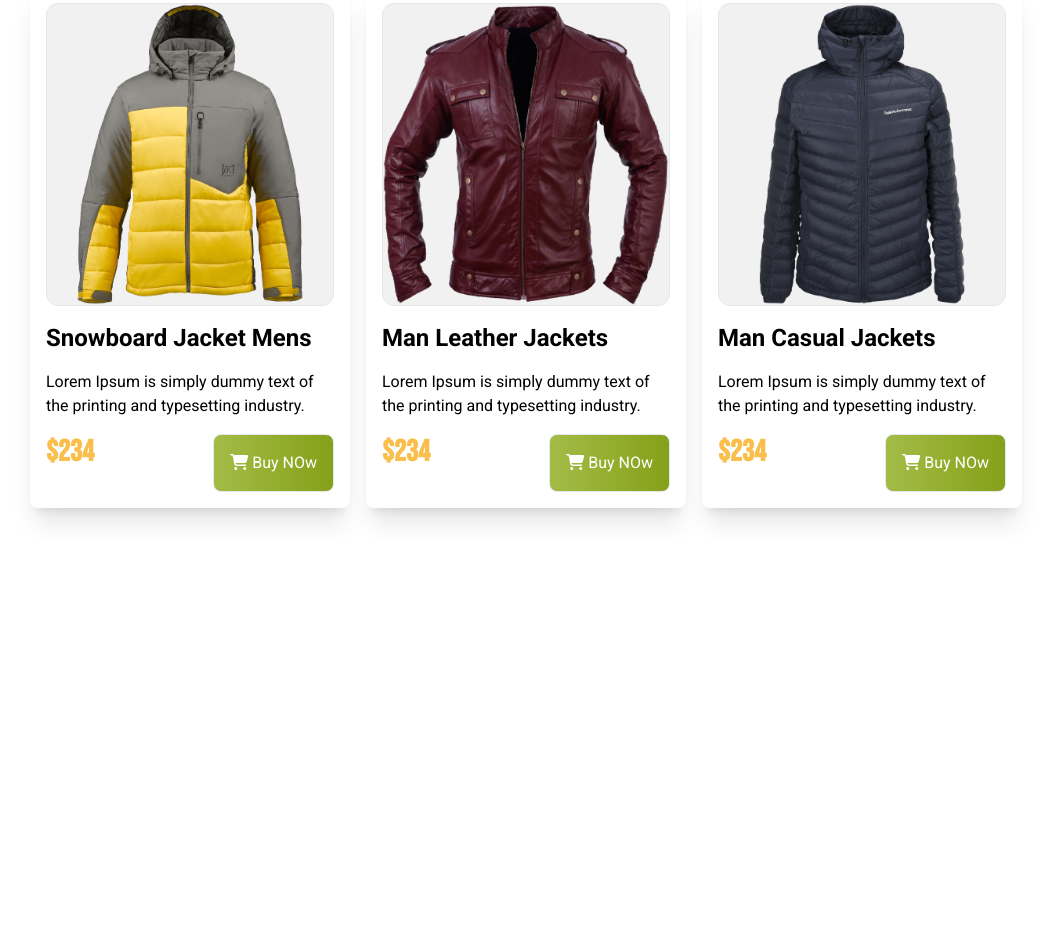
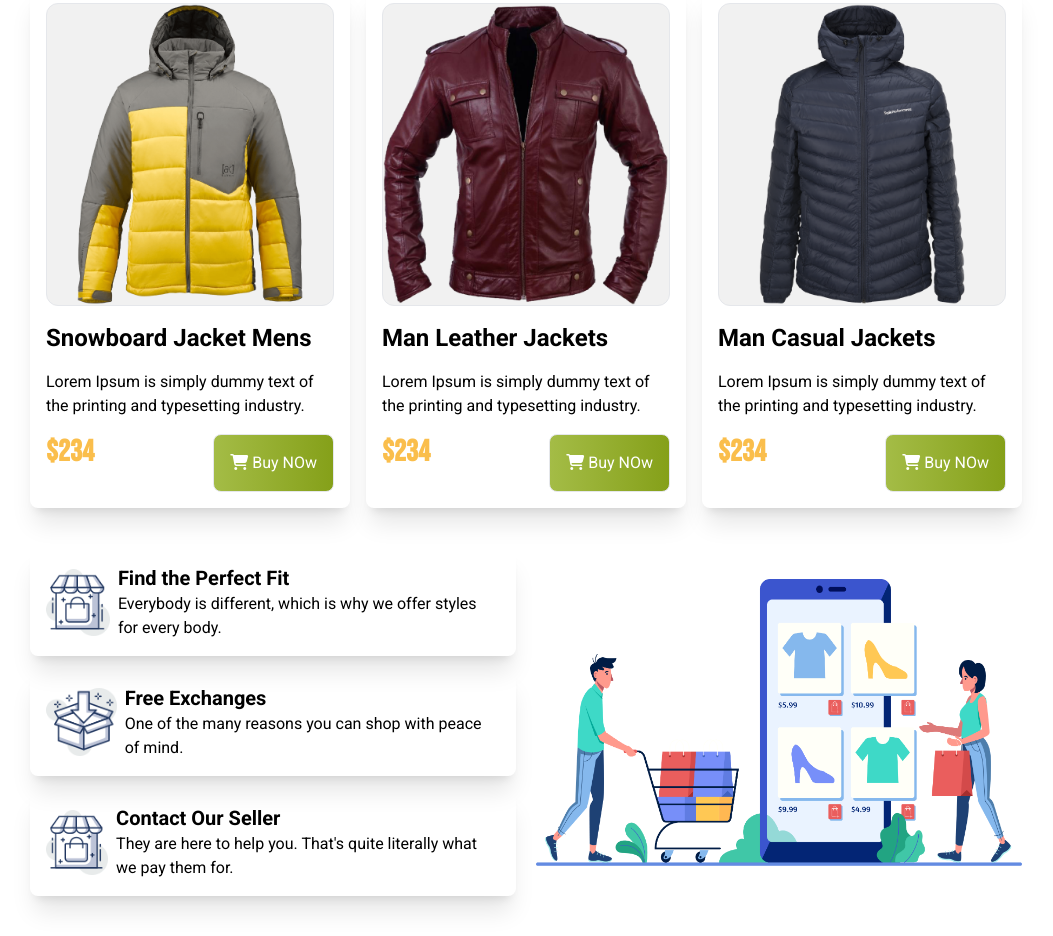
Before and after one commit to AsifaJahanSafa/Fashion-Penguin, a plain HTML site: page index.html in a window 1280 px wide. Shown: the part 1302-2238 px from the top of the page, without its empty margins (114-1167 px from the left). Before the commit the page ends 1850 px from the top, so only its background shows below. Drawn offline with nearby package versions, Linux system fonts and the light colour scheme.

Commit message:
added last section

```diff
--- a/index.html
+++ b/index.html
@@ -203,6 +203,44 @@
     </div>
     </section>
 
+    <div class="flex flex-col md:flex-row lg:flex-row justify-between items-center gap-5 ">
+      <div class="flex-1 space-y-3">
+        <div class="flex flex-col lg:flex-row gap-2 justify-center items-center shadow-xl p-4 rounded-lg ">
+          <div class=" ">
+            <img src="./images/image 12.png" alt="">
+          </div>
+          <div class="roboto-font text-center lg:text-left ">
+            <h3 class="text-xl primary-color font-bold">Find the Perfect Fit</h3>
+            <p class="text-base secondary-color font-normal">Everybody is different, which is why we
+              offer styles for every body.</p>
+          </div>
+        </div>
+        <div class="flex flex-col lg:flex-row gap-2 justify-center items-center shadow-xl p-4 rounded-lg ">
+          <div class=" ">
+            <img src="./images/image 13.png" alt="">
+          </div>
+          <div class="roboto-font text-center lg:text-left ">
+            <h3 class="text-xl primary-color font-bold">Free Exchanges</h3>
+            <p class="text-base secondary-color font-normal">One of the many reasons you can shop
+              with peace of mind.</p>
+          </div>
+        </div>
+        <div class="flex flex-col lg:flex-row gap-2 justify-center items-center shadow-xl p-4 rounded-lg ">
+          <div class=" ">
+            <img src="./images/image 12.png" alt="">
+          </div>
+          <div class="roboto-font text-center lg:text-left ">
+            <h3 class="text-xl primary-color font-bold">Contact Our Seller</h3>
+            <p class="text-base secondary-color font-normal">They are here to help you. That's quite
+              literally what we pay them for.</p>
+          </div>
+        </div>
+
+      </div>
+      <div class="flex-1">
+        <img src="./images/shopping.png" alt="">
+      </div>
+    </div>
    </main>
    <footer></footer>
 </body>
```
Also changed, not shown: images/image 12.png (added), images/image 13.png (added), images/image 14.png (added).
